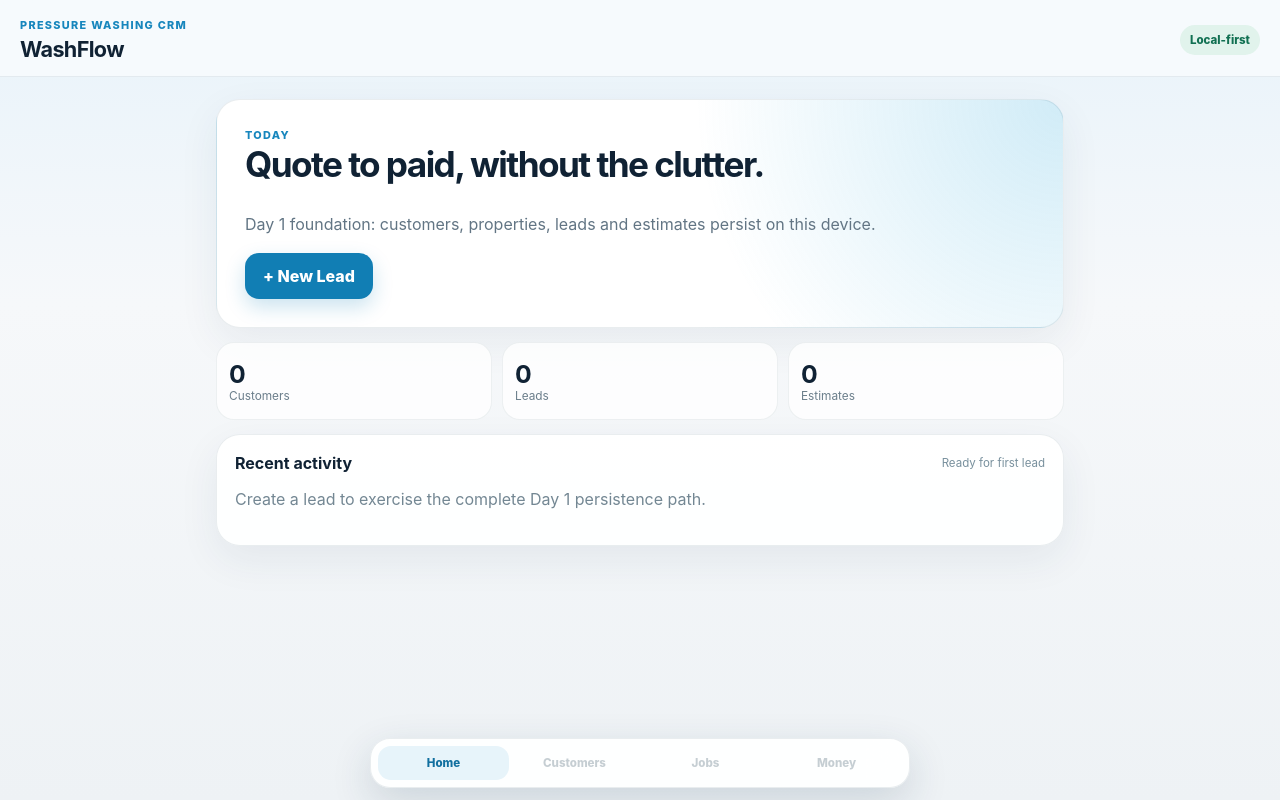
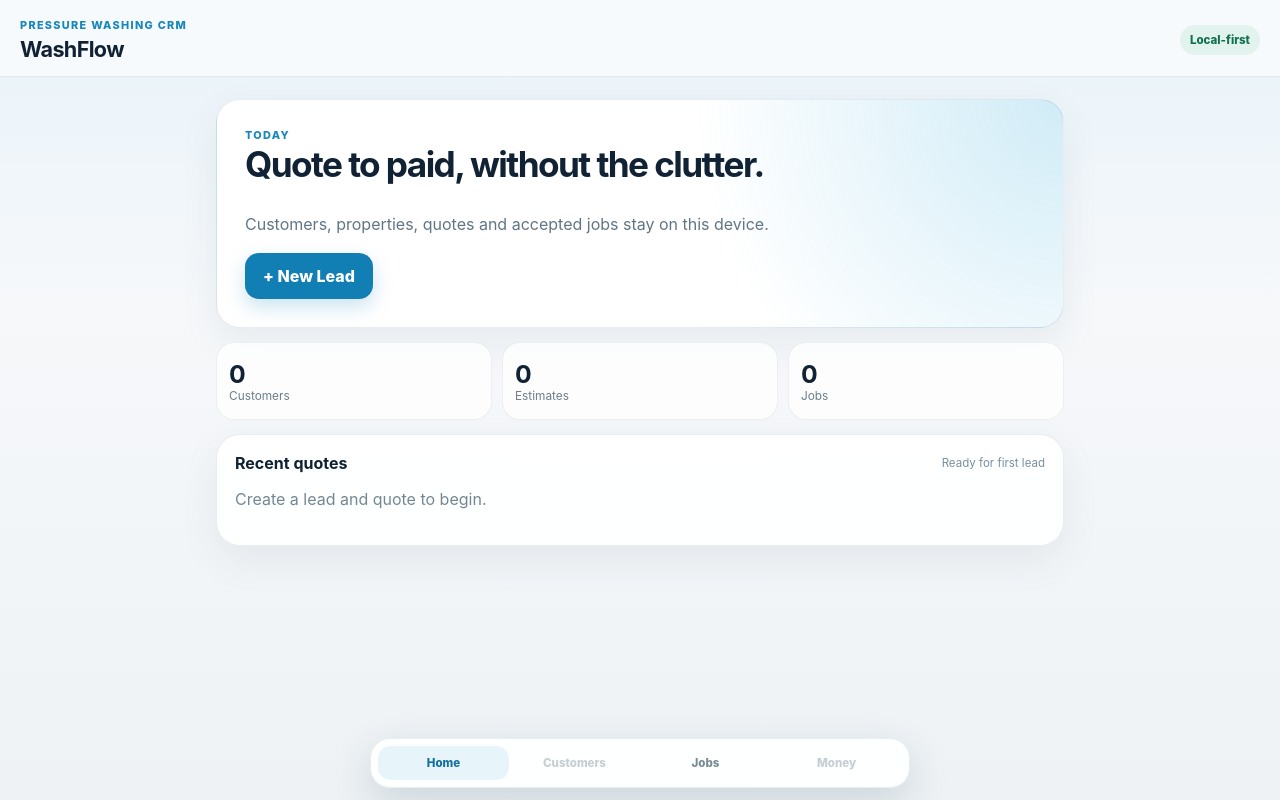
Before and after one commit to IcyKokane/WashFlow, a React (Vite) app: page / in a window 1280 px wide. Built offline with nearby package versions, Linux system fonts and the light colour scheme.

Commit message:
feat: complete Day 2 quote-to-job workflow

```diff
--- a/src/App.tsx
+++ b/src/App.tsx
@@ -1,17 +1,14 @@
 import { FormEvent, useEffect, useMemo, useState } from 'react'
-import type { EstimateItem, ServiceCoreData } from './core/types'
+import type { ServiceCoreData } from './core/types'
 import { loadData, newId, saveData } from './core/storage'
+import { buildEstimateItem, createJobFromEstimate, estimateSubtotal } from './core/workflow'
 import { pressureWashingServices } from './washflow/defaults'
 import './styles.css'
 
-type View = 'home' | 'customer' | 'lead' | 'estimate'
+type View = 'home' | 'customer' | 'lead' | 'estimate' | 'estimateDetail' | 'jobs'
 
 const initialData: ServiceCoreData = {
-  customers: [],
-  properties: [],
-  leads: [],
-  estimates: [],
-  serviceTemplates: pressureWashingServices
+  customers: [], properties: [], leads: [], estimates: [], jobs: [], serviceTemplates: pressureWashingServices
 }
 
 export default function App() {
@@ -21,6 +18,7 @@ export default function App() {
   const [selectedCustomerId, setSelectedCustomerId] = useState('')
   const [selectedPropertyId, setSelectedPropertyId] = useState('')
   const [selectedLeadId, setSelectedLeadId] = useState('')
+  const [selectedEstimateId, setSelectedEstimateId] = useState('')
 
   useEffect(() => {
     loadData().then((stored) => {
@@ -29,12 +27,9 @@ export default function App() {
     }).catch(() => setReady(true))
   }, [])
 
-  useEffect(() => {
-    if (ready) void saveData(data)
-  }, [data, ready])
+  useEffect(() => { if (ready) void saveData(data) }, [data, ready])
 
   const latestEstimate = useMemo(() => data.estimates.at(-1), [data.estimates])
-
   if (!ready) return <main className="shell"><p>Loading WashFlow…</p></main>
 
   const addCustomer = (event: FormEvent<HTMLFormElement>) => {
@@ -43,49 +38,21 @@ export default function App() {
     const customerId = newId('customer')
     const propertyId = newId('property')
     const now = new Date().toISOString()
-    setData((current) => ({
-      ...current,
-      customers: [...current.customers, {
-        id: customerId,
-        name: String(form.get('name') || '').trim(),
-        phone: String(form.get('phone') || '').trim(),
-        email: String(form.get('email') || '').trim(),
-        createdAt: now
-      }],
-      properties: [...current.properties, {
-        id: propertyId,
-        customerId,
-        address: String(form.get('address') || '').trim(),
-        city: String(form.get('city') || '').trim(),
-        state: String(form.get('state') || '').trim(),
-        postalCode: String(form.get('postalCode') || '').trim(),
-        createdAt: now
-      }]
+    setData((current) => ({ ...current,
+      customers: [...current.customers, { id: customerId, name: String(form.get('name') || '').trim(), phone: String(form.get('phone') || '').trim(), email: String(form.get('email') || '').trim(), createdAt: now }],
+      properties: [...current.properties, { id: propertyId, customerId, address: String(form.get('address') || '').trim(), city: String(form.get('city') || '').trim(), state: String(form.get('state') || '').trim(), postalCode: String(form.get('postalCode') || '').trim(), createdAt: now }]
     }))
-    setSelectedCustomerId(customerId)
-    setSelectedPropertyId(propertyId)
-    setView('lead')
+    setSelectedCustomerId(customerId); setSelectedPropertyId(propertyId); setView('lead')
   }
 
   const addLead = (event: FormEvent<HTMLFormElement>) => {
     event.preventDefault()
     const form = new FormData(event.currentTarget)
     const services = data.serviceTemplates.filter((service) => form.get(service.id) === 'on').map((service) => service.name)
+    if (!services.length) return
     const id = newId('lead')
-    setData((current) => ({
-      ...current,
-      leads: [...current.leads, {
-        id,
-        customerId: selectedCustomerId,
-        propertyId: selectedPropertyId,
-        requestedServices: services,
-        status: 'new',
-        notes: String(form.get('notes') || '').trim(),
-        createdAt: new Date().toISOString()
-      }]
-    }))
-    setSelectedLeadId(id)
-    setView('estimate')
+    setData((current) => ({ ...current, leads: [...current.leads, { id, customerId: selectedCustomerId, propertyId: selectedPropertyId, requestedServices: services, status: 'new', notes: String(form.get('notes') || '').trim(), createdAt: new Date().toISOString() }] }))
+    setSelectedLeadId(id); setView('estimate')
   }
 
   const addEstimate = (event: FormEvent<HTMLFormElement>) => {
@@ -93,130 +60,68 @@ export default function App() {
     const form = new FormData(event.currentTarget)
     const lead = data.leads.find((item) => item.id === selectedLeadId)
     if (!lead) return
+    const items = lead.requestedServices.map((name) => {
+      const service = data.serviceTemplates.find((item) => item.name === name)!
+      return buildEstimateItem({ name, pricingMode: service.pricingMode, quantity: Number(form.get(`${service.id}-quantity`) || 1), unitPrice: Number(form.get(`${service.id}-price`) || service.defaultUnitPrice) })
+    })
+    const estimateId = newId('estimate')
+    setData((current) => ({ ...current,
+      leads: current.leads.map((item) => item.id === lead.id ? { ...item, status: 'quoted' } : item),
+      estimates: [...current.estimates, { id: estimateId, leadId: lead.id, customerId: lead.customerId, propertyId: lead.propertyId, items, subtotal: estimateSubtotal(items), status: 'draft', createdAt: new Date().toISOString() }]
+    }))
+    setSelectedEstimateId(estimateId); setView('estimateDetail')
+  }
 
-    const items: EstimateItem[] = lead.requestedServices.map((name) => {
-      const service = data.serviceTemplates.find((item) => item.name === name)!
-      const key = service.id
-      const quantity = Number(form.get(`${key}-quantity`) || 1)
-      const unitPrice = Number(form.get(`${key}-price`) || service.defaultUnitPrice)
-      return {
-        id: newId('item'),
-        name,
-        pricingMode: service.pricingMode,
-        quantity,
-        unitPrice,
-        total: Number((quantity * unitPrice).toFixed(2))
-      }
-    })
-    const subtotal = Number(items.reduce((sum, item) => sum + item.total, 0).toFixed(2))
-    setData((current) => ({
-      ...current,
-      leads: current.leads.map((item) => item.id === lead.id ? { ...item, status: 'quoted' } : item),
-      estimates: [...current.estimates, {
-        id: newId('estimate'),
-        leadId: lead.id,
-        customerId: lead.customerId,
-        propertyId: lead.propertyId,
-        items,
-        subtotal,
-        status: 'draft',
-        createdAt: new Date().toISOString()
-      }]
+  const setEstimateStatus = (status: 'sent' | 'declined') => {
+    setData((current) => ({ ...current, estimates: current.estimates.map((item) => item.id === selectedEstimateId ? { ...item, status } : item) }))
+  }
+
+  const acceptEstimate = () => {
+    const estimate = data.estimates.find((item) => item.id === selectedEstimateId)
+    if (!estimate || data.jobs.some((job) => job.estimateId === estimate.id)) return
+    const job = createJobFromEstimate(estimate)
+    setData((current) => ({ ...current,
+      estimates: current.estimates.map((item) => item.id === estimate.id ? { ...item, status: 'accepted', acceptedAt: new Date().toISOString() } : item),
+      leads: current.leads.map((item) => item.id === estimate.leadId ? { ...item, status: 'accepted' } : item),
+      jobs: [...current.jobs, job]
     }))
-    setView('home')
+    setView('jobs')
   }
 
   const customer = data.customers.find((item) => item.id === selectedCustomerId)
   const property = data.properties.find((item) => item.id === selectedPropertyId)
   const lead = data.leads.find((item) => item.id === selectedLeadId)
+  const selectedEstimate = data.estimates.find((item) => item.id === selectedEstimateId)
 
-  return (
-    <div className="app">
-      <header className="topbar">
-        <div><span className="eyebrow">Pressure washing CRM</span><h1>WashFlow</h1></div>
-        <span className="local-pill">Local-first</span>
-      </header>
+  return <div className="app">
+    <header className="topbar"><div><span className="eyebrow">Pressure washing CRM</span><h1>WashFlow</h1></div><span className="local-pill">Local-first</span></header>
 
-      {view === 'home' && (
-        <main className="shell">
-          <section className="hero-card">
-            <span className="eyebrow">Today</span>
-            <h2>Quote to paid, without the clutter.</h2>
-            <p>Day 1 foundation: customers, properties, leads and estimates persist on this device.</p>
-            <button className="primary" onClick={() => setView('customer')}>+ New Lead</button>
-          </section>
+    {view === 'home' && <main className="shell">
+      <section className="hero-card"><span className="eyebrow">Today</span><h2>Quote to paid, without the clutter.</h2><p>Customers, properties, quotes and accepted jobs stay on this device.</p><button className="primary" onClick={() => setView('customer')}>+ New Lead</button></section>
+      <section className="metric-grid"><article><strong>{data.customers.length}</strong><span>Customers</span></article><article><strong>{data.estimates.length}</strong><span>Estimates</span></article><article><strong>{data.jobs.length}</strong><span>Jobs</span></article></section>
+      <section className="panel"><div className="section-heading"><h3>Recent quotes</h3><span>{data.estimates.length ? 'Saved locally' : 'Ready for first lead'}</span></div>
+        {!data.estimates.length ? <p className="muted">Create a lead and quote to begin.</p> : <div className="activity-list">{data.estimates.slice().reverse().map((estimate) => {
+          const c = data.customers.find((item) => item.id === estimate.customerId); const p = data.properties.find((item) => item.id === estimate.propertyId)
+          return <button className="activity activity-button" key={estimate.id} onClick={() => { setSelectedEstimateId(estimate.id); setView('estimateDetail') }}><div><strong>{c?.name}</strong><span>{p?.address}</span><small>{estimate.items.map((item) => item.name).join(' · ')}</small></div><div className="activity-right"><span className={`status ${estimate.status}`}>{estimate.status}</span><strong>${estimate.subtotal.toFixed(2)}</strong></div></button>
+        })}</div>}
+      </section>
+      {latestEstimate && <section className="success-card"><strong>Local persistence active</strong><span>Latest quote: ${latestEstimate.subtotal.toFixed(2)}.</span></section>}
+    </main>}
 
-          <section className="metric-grid">
-            <article><strong>{data.customers.length}</strong><span>Customers</span></article>
-            <article><strong>{data.leads.length}</strong><span>Leads</span></article>
-            <article><strong>{data.estimates.length}</strong><span>Estimates</span></article>
-          </section>
+    {view === 'customer' && <main className="shell narrow"><Step title="1. Customer & property" subtitle="Start with the minimum needed to quote the job." onBack={() => setView('home')} /><form className="form-card" onSubmit={addCustomer}><label>Name<input name="name" required placeholder="John Smith" /></label><div className="two-col"><label>Phone<input name="phone" inputMode="tel" /></label><label>Email<input name="email" type="email" /></label></div><label>Property address<input name="address" required placeholder="123 Main Street" /></label><div className="address-grid"><label>City<input name="city" /></label><label>State<input name="state" maxLength={2} /></label><label>ZIP<input name="postalCode" inputMode="numeric" /></label></div><button className="primary full" type="submit">Continue to services</button></form></main>}
 
-          <section className="panel">
-            <div className="section-heading"><h3>Recent activity</h3><span>{data.leads.length ? 'Saved locally' : 'Ready for first lead'}</span></div>
-            {data.leads.length === 0 ? <p className="muted">Create a lead to exercise the complete Day 1 persistence path.</p> : (
-              <div className="activity-list">
-                {data.leads.slice().reverse().map((item) => {
-                  const c = data.customers.find((candidate) => candidate.id === item.customerId)
-                  const p = data.properties.find((candidate) => candidate.id === item.propertyId)
-                  const estimate = data.estimates.find((candidate) => candidate.leadId === item.id)
-                  return <article className="activity" key={item.id}>
-                    <div><strong>{c?.name}</strong><span>{p?.address}</span><small>{item.requestedServices.join(' · ') || 'No services selected'}</small></div>
-                    <div className="activity-right"><span className={`status ${item.status}`}>{item.status}</span>{estimate && <strong>${estimate.subtotal.toFixed(2)}</strong>}</div>
-                  </article>
-                })}
-              </div>
-            )}
-          </section>
+    {view === 'lead' && customer && property && <main className="shell narrow"><Step title="2. Requested services" subtitle={`${customer.name} · ${property.address}`} onBack={() => setView('customer')} /><form className="form-card" onSubmit={addLead}><div className="service-grid">{data.serviceTemplates.map((service) => <label className="service-option" key={service.id}><input type="checkbox" name={service.id} /><span><strong>{service.name}</strong><small>{service.pricingMode === 'sqft' ? 'per sq ft' : service.pricingMode === 'linear_ft' ? 'per linear ft' : service.pricingMode}</small></span></label>)}</div><label>Lead notes<textarea name="notes" rows={3} /></label><button className="primary full" type="submit">Create lead & quote</button></form></main>}
 
-          {latestEstimate && <section className="success-card"><strong>Persistence checkpoint ready</strong><span>Close WashFlow and reopen it. This estimate should still be here: ${latestEstimate.subtotal.toFixed(2)}.</span></section>}
-        </main>
-      )}
+    {view === 'estimate' && lead && <main className="shell narrow"><Step title="3. Build estimate" subtitle="Use the trade templates, then adjust quantity or rate." onBack={() => setView('lead')} /><form className="form-card" onSubmit={addEstimate}>{lead.requestedServices.map((name) => { const service = data.serviceTemplates.find((item) => item.name === name)!; return <div className="estimate-row" key={service.id}><div><strong>{name}</strong><small>{service.pricingMode.replace('_', ' ')}</small></div><label>Qty<input name={`${service.id}-quantity`} type="number" min="0" step="0.01" defaultValue="1" required /></label><label>Rate<input name={`${service.id}-price`} type="number" min="0" step="0.01" defaultValue={service.defaultUnitPrice} required /></label></div> })}<button className="primary full" type="submit">Save quote</button></form></main>}
 
-      {view === 'customer' && (
-        <main className="shell narrow">
-          <Step title="1. Customer & property" subtitle="Start with the minimum needed to quote the job." onBack={() => setView('home')} />
-          <form className="form-card" onSubmit={addCustomer}>
-            <label>Name<input name="name" required placeholder="John Smith" /></label>
-            <div className="two-col"><label>Phone<input name="phone" inputMode="tel" placeholder="555-555-1234" /></label><label>Email<input name="email" type="email" placeholder="john@example.com" /></label></div>
-            <label>Property address<input name="address" required placeholder="123 Main Street" /></label>
-            <div className="address-grid"><label>City<input name="city" /></label><label>State<input name="state" maxLength={2} /></label><label>ZIP<input name="postalCode" inputMode="numeric" /></label></div>
-            <button className="primary full" type="submit">Continue to services</button>
-          </form>
-        </main>
-      )}
+    {view === 'estimateDetail' && selectedEstimate && <main className="shell narrow"><Step title="Quote" subtitle={`Created ${new Date(selectedEstimate.createdAt).toLocaleDateString()}`} onBack={() => setView('home')} /><section className="form-card"><div className="section-heading"><h3>${selectedEstimate.subtotal.toFixed(2)}</h3><span className={`status ${selectedEstimate.status}`}>{selectedEstimate.status}</span></div>{selectedEstimate.items.map((item) => <div className="quote-line" key={item.id}><span>{item.name}<small>{item.quantity} × ${item.unitPrice.toFixed(2)}</small></span><strong>${item.total.toFixed(2)}</strong></div>)}<div className="quote-actions"><button className="secondary" onClick={() => setEstimateStatus('sent')} disabled={selectedEstimate.status === 'accepted'}>Mark sent</button><button className="secondary" onClick={() => setEstimateStatus('declined')} disabled={selectedEstimate.status === 'accepted'}>Decline</button><button className="primary" onClick={acceptEstimate} disabled={selectedEstimate.status === 'accepted'}>{selectedEstimate.status === 'accepted' ? 'Job created' : 'Accept → Create job'}</button></div></section></main>}
 
-      {view === 'lead' && customer && property && (
-        <main className="shell narrow">
-          <Step title="2. Requested services" subtitle={`${customer.name} · ${property.address}`} onBack={() => setView('customer')} />
-          <form className="form-card" onSubmit={addLead}>
-            <div className="service-grid">
-              {data.serviceTemplates.map((service) => <label className="service-option" key={service.id}><input type="checkbox" name={service.id} /><span><strong>{service.name}</strong><small>{service.pricingMode === 'sqft' ? 'per sq ft' : service.pricingMode === 'linear_ft' ? 'per linear ft' : service.pricingMode}</small></span></label>)}
-            </div>
-            <label>Lead notes<textarea name="notes" rows={3} placeholder="Oil staining near garage, back gate access…" /></label>
-            <button className="primary full" type="submit">Create lead & quote</button>
-          </form>
-        </main>
-      )}
+    {view === 'jobs' && <main className="shell"><section className="panel"><div className="section-heading"><h3>Jobs</h3><span>{data.jobs.length} total</span></div>{!data.jobs.length ? <p className="muted">Accepted estimates become jobs here.</p> : <div className="activity-list">{data.jobs.slice().reverse().map((job) => { const c = data.customers.find((item) => item.id === job.customerId); const p = data.properties.find((item) => item.id === job.propertyId); return <article className="activity" key={job.id}><div><strong>{c?.name}</strong><span>{p?.address}</span><small>{job.items.map((item) => item.name).join(' · ')}</small></div><div className="activity-right"><span className={`status ${job.status}`}>{job.status.replace('_', ' ')}</span><strong>${job.quotedTotal.toFixed(2)}</strong></div></article> })}</div>}</section></main>}
 
-      {view === 'estimate' && lead && (
-        <main className="shell narrow">
-          <Step title="3. Build estimate" subtitle="Quantity × unit price. Change either field before saving." onBack={() => setView('lead')} />
-          <form className="form-card" onSubmit={addEstimate}>
-            {lead.requestedServices.length === 0 ? <p className="muted">No services were selected. Go back and select at least one service.</p> : lead.requestedServices.map((name) => {
-              const service = data.serviceTemplates.find((item) => item.name === name)!
-              return <div className="estimate-row" key={service.id}><div><strong>{name}</strong><small>{service.pricingMode.replace('_', ' ')}</small></div><label>Qty<input name={`${service.id}-quantity`} type="number" min="0" step="0.01" defaultValue="1" required /></label><label>Rate<input name={`${service.id}-price`} type="number" min="0" step="0.01" defaultValue={service.defaultUnitPrice} required /></label></div>
-            })}
-            <button className="primary full" type="submit" disabled={!lead.requestedServices.length}>Save estimate</button>
-          </form>
-        </main>
-      )}
-
-      <nav className="bottom-nav"><button onClick={() => setView('home')} className={view === 'home' ? 'active' : ''}>Home</button><button disabled>Customers</button><button disabled>Jobs</button><button disabled>Money</button></nav>
-    </div>
-  )
+    <nav className="bottom-nav"><button onClick={() => setView('home')} className={view === 'home' ? 'active' : ''}>Home</button><button disabled>Customers</button><button onClick={() => setView('jobs')} className={view === 'jobs' ? 'active' : ''}>Jobs</button><button disabled>Money</button></nav>
+  </div>
 }
 
 function Step({ title, subtitle, onBack }: { title: string; subtitle: string; onBack: () => void }) {
-  return <div className="step-heading"><button className="back" onClick={onBack}>←</button><div><span className="eyebrow">Day 1 workflow</span><h2>{title}</h2><p>{subtitle}</p></div></div>
+  return <div className="step-heading"><button className="back" onClick={onBack}>←</button><div><span className="eyebrow">WashFlow workflow</span><h2>{title}</h2><p>{subtitle}</p></div></div>
 }
```
